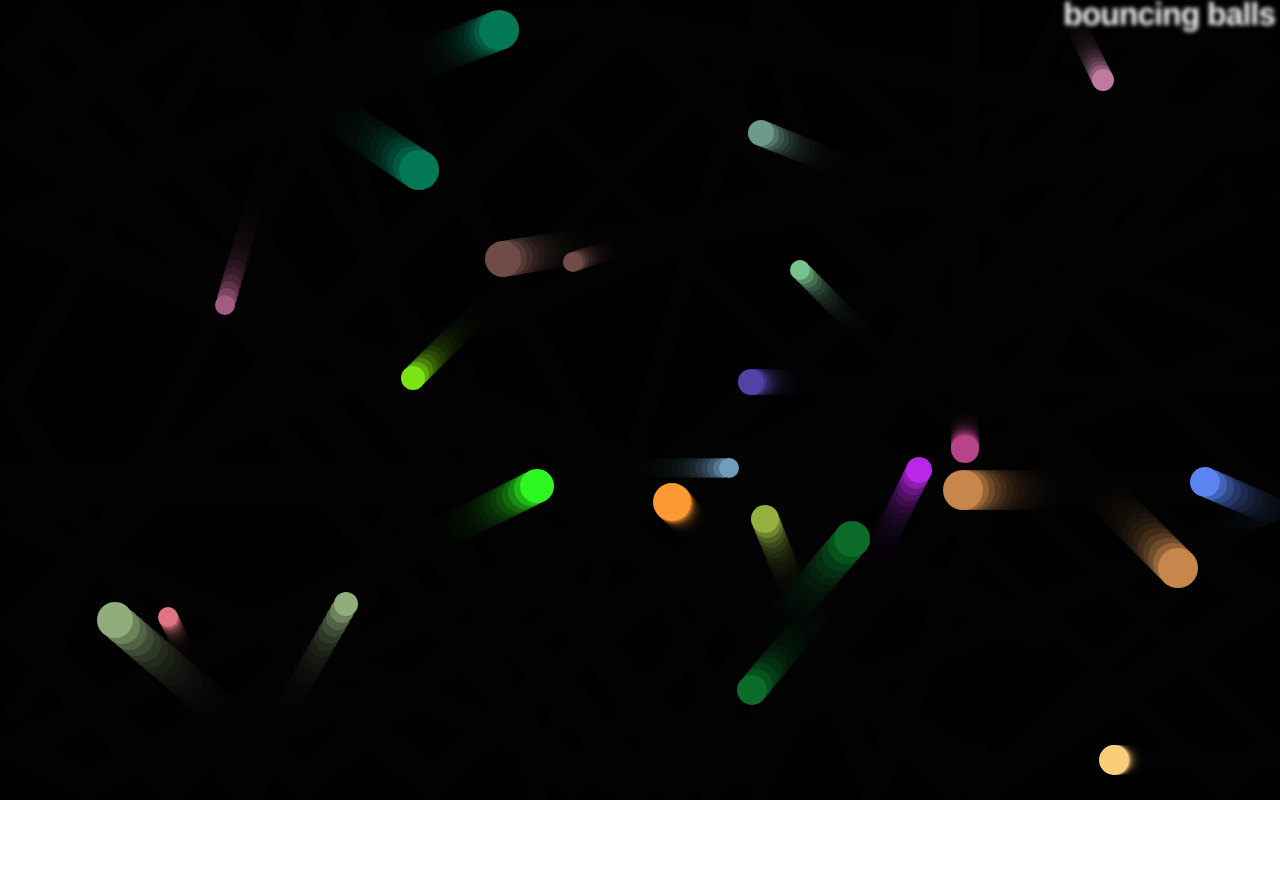
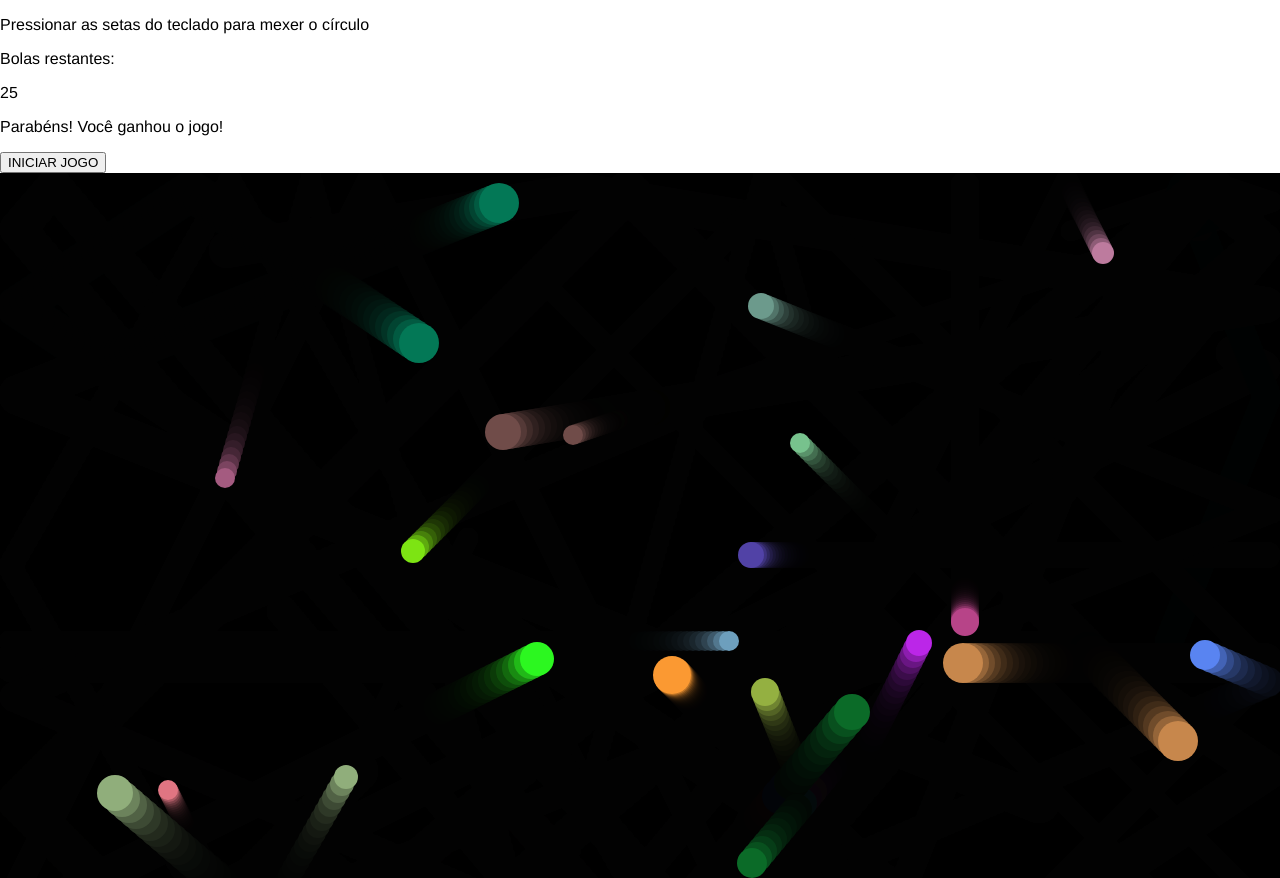
Before and after one commit to Denis-Lima/bouncing-balls-js, a plain HTML site: page index.html in a window 1280 px wide. Shown: the top 878 px of the page. Before the commit the page ends 804 px from the top, so only its background shows below. Drawn offline with Linux system fonts and the light colour scheme.

Commit message:
html master

```diff
--- a/index.html
+++ b/index.html
@@ -4,10 +4,15 @@
     <meta charset="utf-8">
     <title>Bouncing balls</title>
     <link rel="stylesheet" href="/bouncing-balls-js/style.css">
+    <link href="https://fonts.googleapis.com/css2?family=Major+Mono+Display&display=swap" rel="stylesheet">
   </head>
 
   <body>
-    <h1>bouncing balls</h1>
+    <h1>Bolas saltitantes</h1>
+    <p id="controles">Pressionar as setas do teclado para mexer o círculo</p>
+    <p>Bolas restantes: </p> <span>25</span>
+    <p id="msg-vencedor">Parabéns! Você ganhou o jogo!</p>
+    <button id="start">INICIAR JOGO</button>
     <canvas></canvas>
 
     <script src="/bouncing-balls-js/main.js"></script>
```
